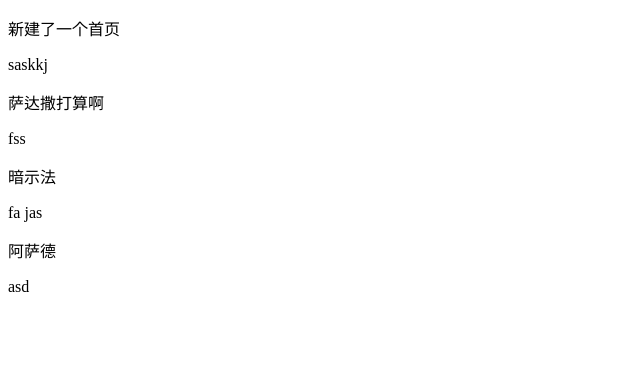
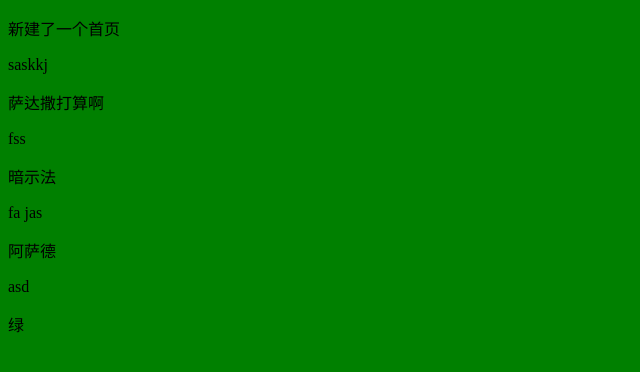
Before and after one commit to chufan123/studyGitHub1, a plain HTML site: page index.html in a window 1280 px wide. Shown: the whole page, without its empty margins (0-640 px from the left). Drawn offline with Linux system fonts and the light colour scheme.

Commit message:
让他绿

```diff
--- /dev/null
+++ b/index.css
@@ -0,0 +1,3 @@
+body {
+    background-color: green;
+}
--- a/index.html
+++ b/index.html
@@ -4,6 +4,7 @@
     <meta charset="UTF-8">
     <meta name="viewport" content="width=device-width, initial-scale=1.0">
     <title>首页</title>
+    <link rel="stylesheet" href="./index.css">
 </head>
 <body>
     <p>新建了一个首页</p>
@@ -14,4 +15,5 @@
     <p>fa jas  </p>
     <p>阿萨德</p>
     <p>asd </p>
+    <p>绿</p>
 </html>
```
